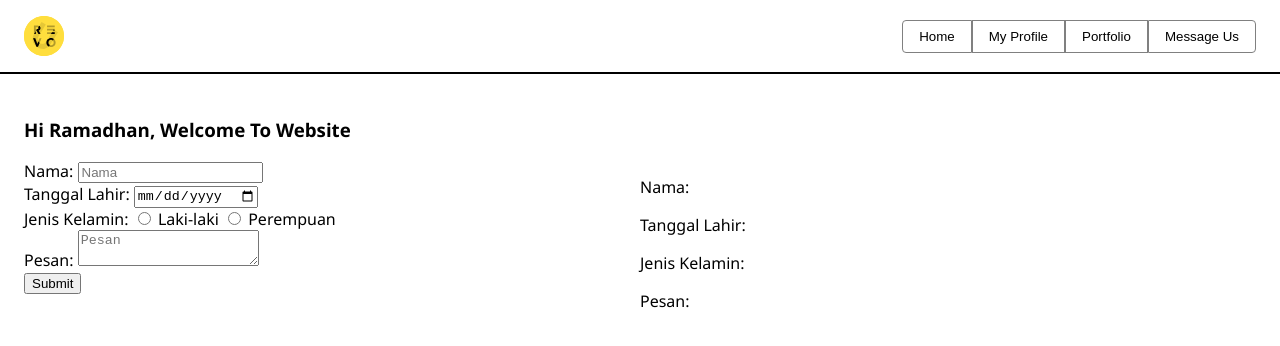
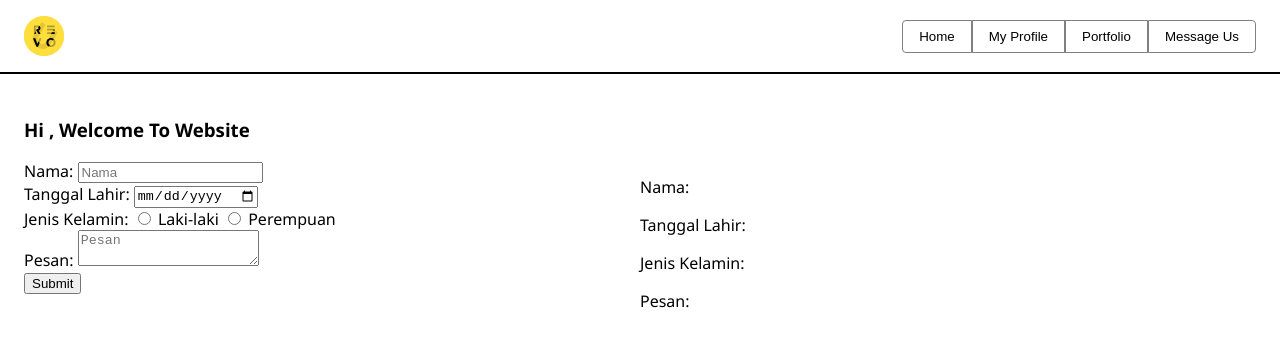
Before and after one commit to mramadhanrh/test-repo, a plain HTML site: page index.html in a window 1280 px wide. Drawn offline with Linux system fonts and the light colour scheme.

Commit message:
remove name

```diff
--- a/index.html
+++ b/index.html
@@ -76,7 +76,7 @@
     </header>
 
     <main class="main-content">
-      <h3>Hi <span id="nama">Ramadhan</span>, Welcome To Website</h3>
+      <h3>Hi <span id="nama"></span>, Welcome To Website</h3>
 
       <div class="form-section">
         <form
```
